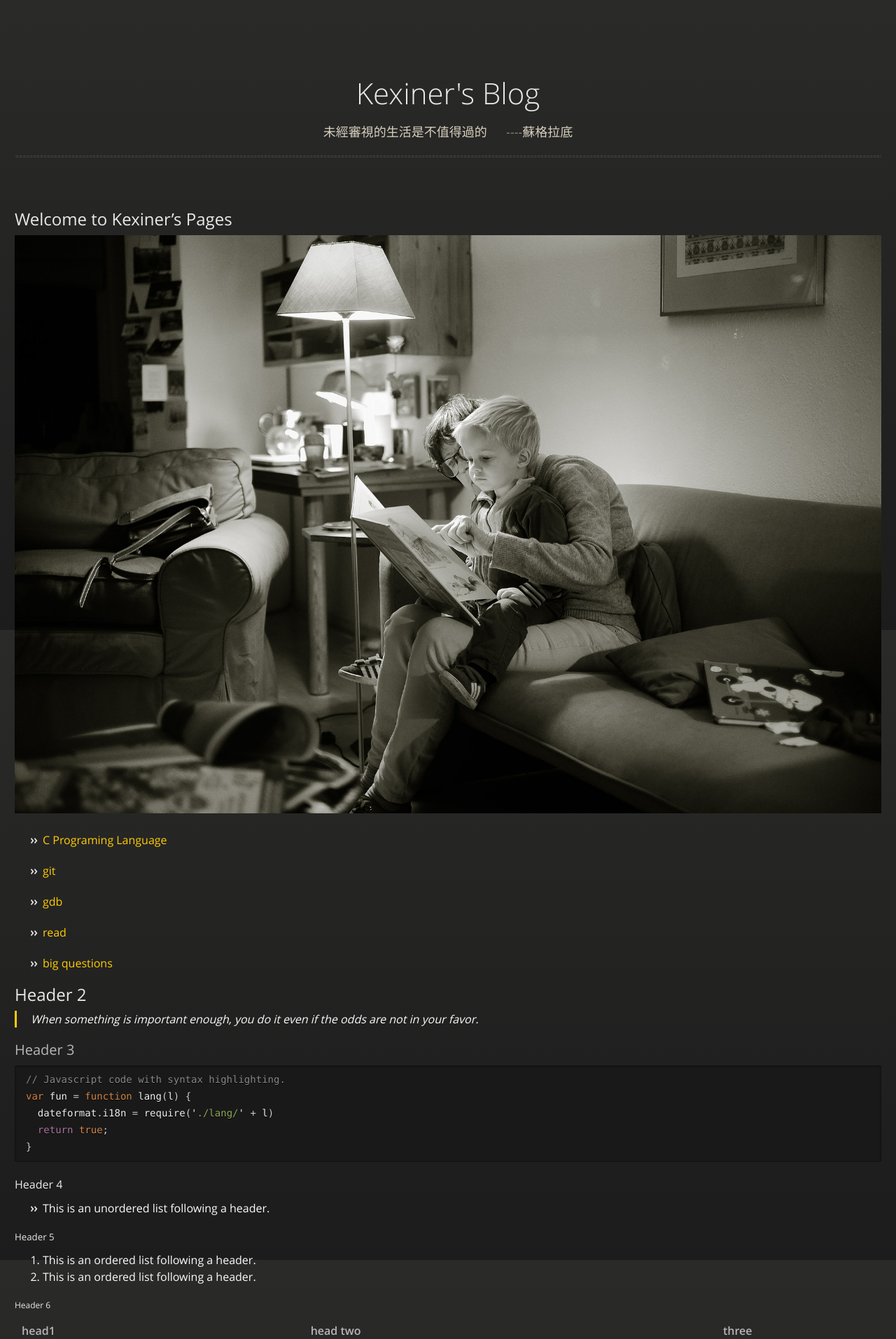
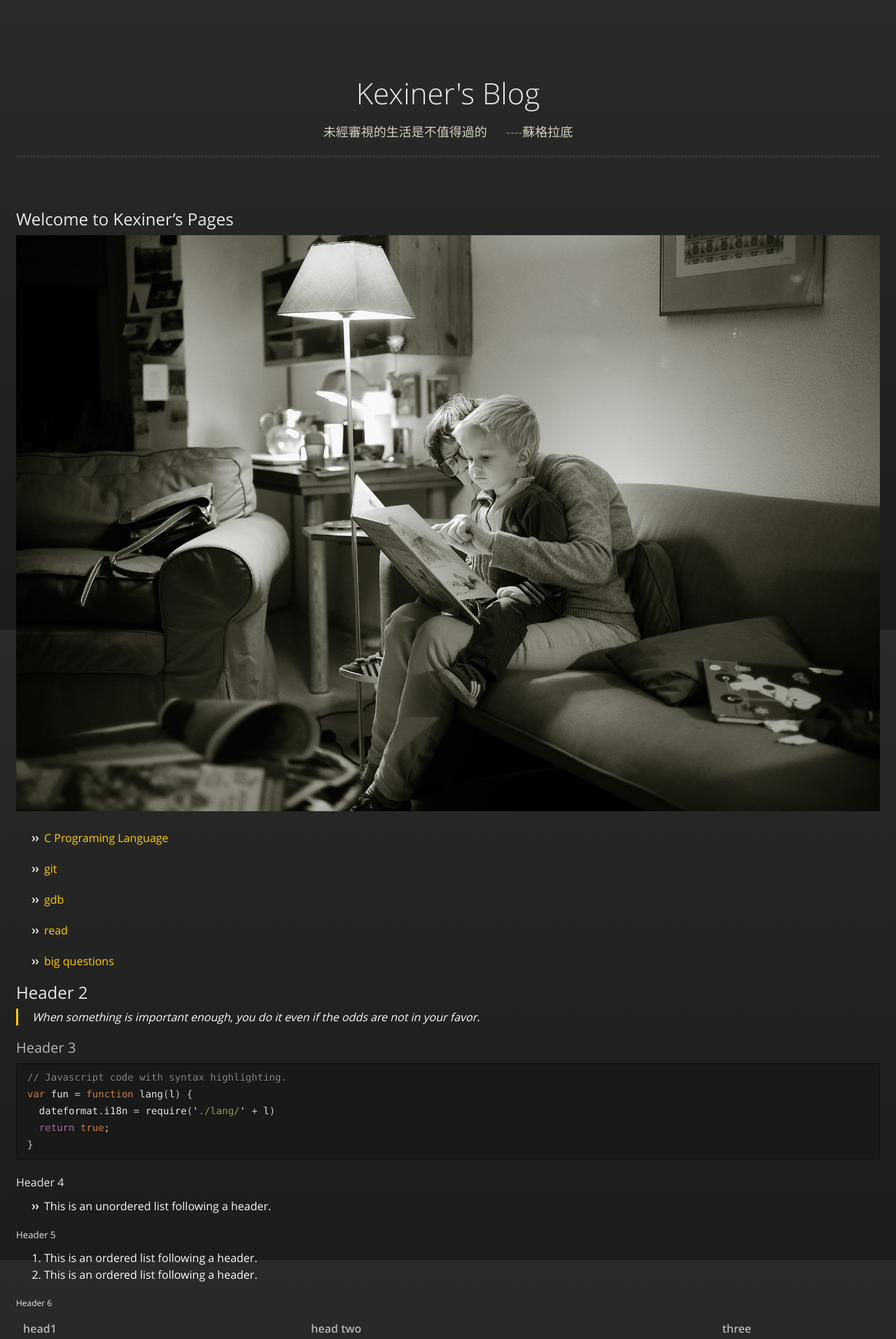
Before and after one commit to kexinerchen/kexinerchen.github.io, a Jekyll site: the page built from index.md, in a window 1280 px wide. Shown: the top 1913 px of the page at 70% size. Built offline with Jekyll 4.4.1, drawn with Linux system fonts in a browser that asks for light colours; our own code applies the rules of GitHub Pages for plain Markdown files.

Commit message:
Update jekyll-theme-midnight.scss

```diff
--- a/_sass/jekyll-theme-midnight.scss
+++ b/_sass/jekyll-theme-midnight.scss
@@ -226,7 +226,7 @@ dt {
 
 section {
   max-width:1250px;
-  padding: 30px 1px 50px 1px;
+  padding: 30px 3px 50px 3px;
   margin: 20px 0;
   margin-top: 70px;
 
```
